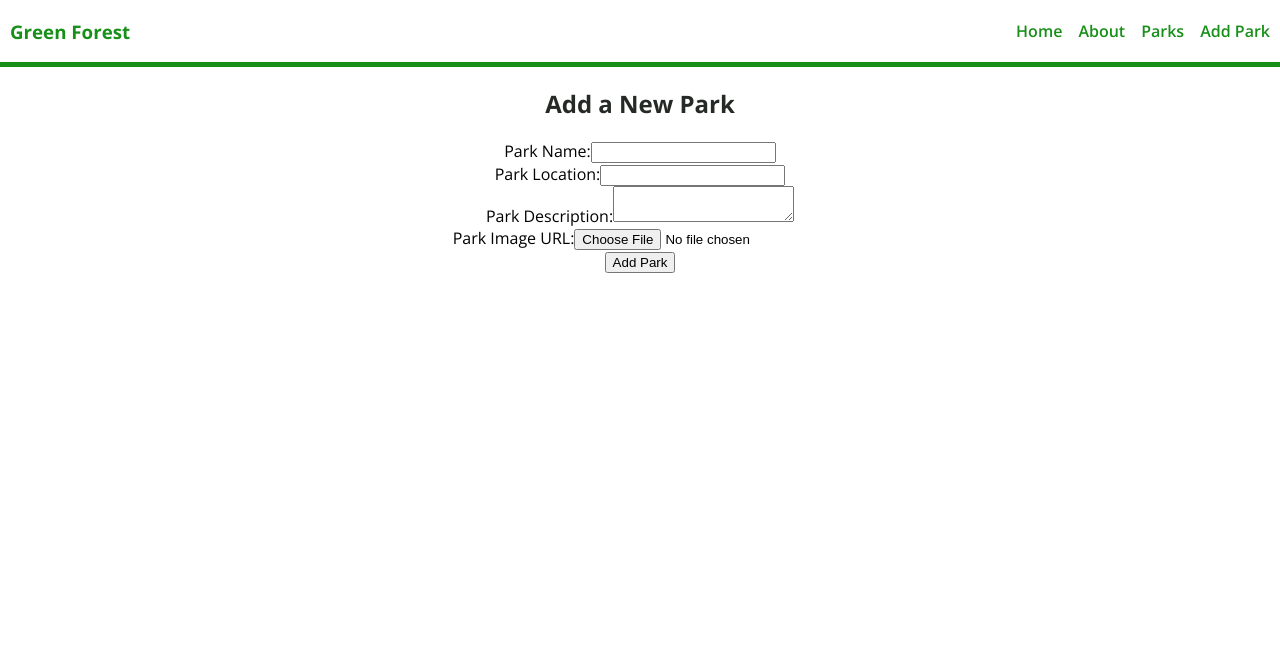
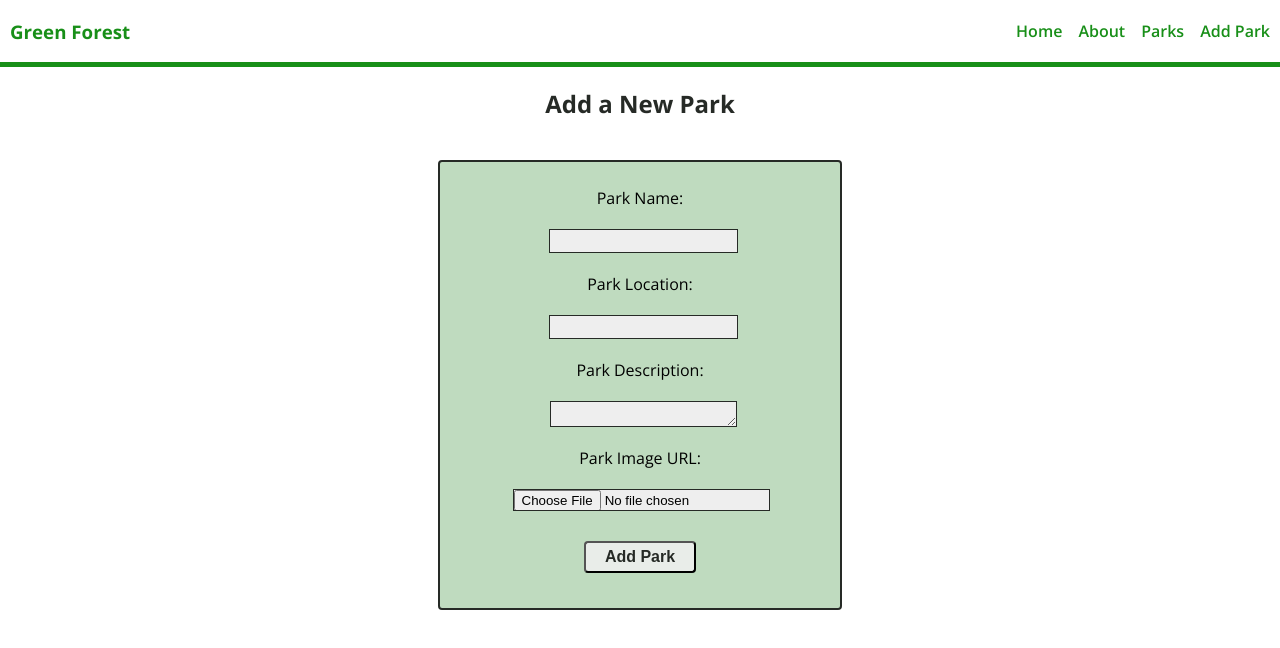
Before and after one commit to Mujtaba18/GreenForest, a React (Vite) app: page /addpark in a window 1280 px wide. Shown: the top 648 px of the page. Built offline with nearby package versions, Linux system fonts and the light colour scheme.

Commit message:
css added

```diff
--- a/src/App.css
+++ b/src/App.css
@@ -13,7 +13,7 @@ body {
 .card {
   max-width: 300px;
   max-height: 380px;
-  border: 2px solid rgb(38, 42, 38);;
+  border: 2px solid rgb(38, 42, 38);
   border-radius: 4px;
   background-color: rgb(191, 219, 191);
   cursor: pointer;
@@ -129,3 +129,57 @@ nav a:hover {
 .delete-btn {
   display: none;
 }
+.addpark,
+.updatepark {
+  display: flex;
+  justify-content: center;
+  align-items: center;
+}
+
+form {
+  display: flex;
+  flex-direction: column;
+  width: 400px;
+  justify-content: center;
+  align-items: center;
+  background-color: rgb(191, 219, 191);
+  border: 2px solid rgb(38, 42, 38);
+  border-radius: 4px;
+  margin: 20px;
+  padding: 15px 0;
+}
+
+form button {
+  background-color: rgb(233, 237, 233);
+  color: rgb(38, 42, 38);
+  font-weight: 600;
+  font-size: 1em;
+  width: 7em;
+  height: 2em;
+  cursor: pointer;
+  border-radius: 4px;
+  margin: 20px 0;
+}
+
+form button:hover {
+  background-color: rgb(190, 204, 190);
+  color: rgb(38, 42, 38);
+}
+
+form label {
+  margin: 10px 0;
+}
+.form-group {
+  display: flex;
+  flex-direction: column;
+}
+
+form input,
+textarea {
+  width: 100%;
+  background-color: #eee;
+  height: 20px;
+  margin: 10px 0;
+
+  border: 1px solid rgb(38, 42, 38);
+}
```
